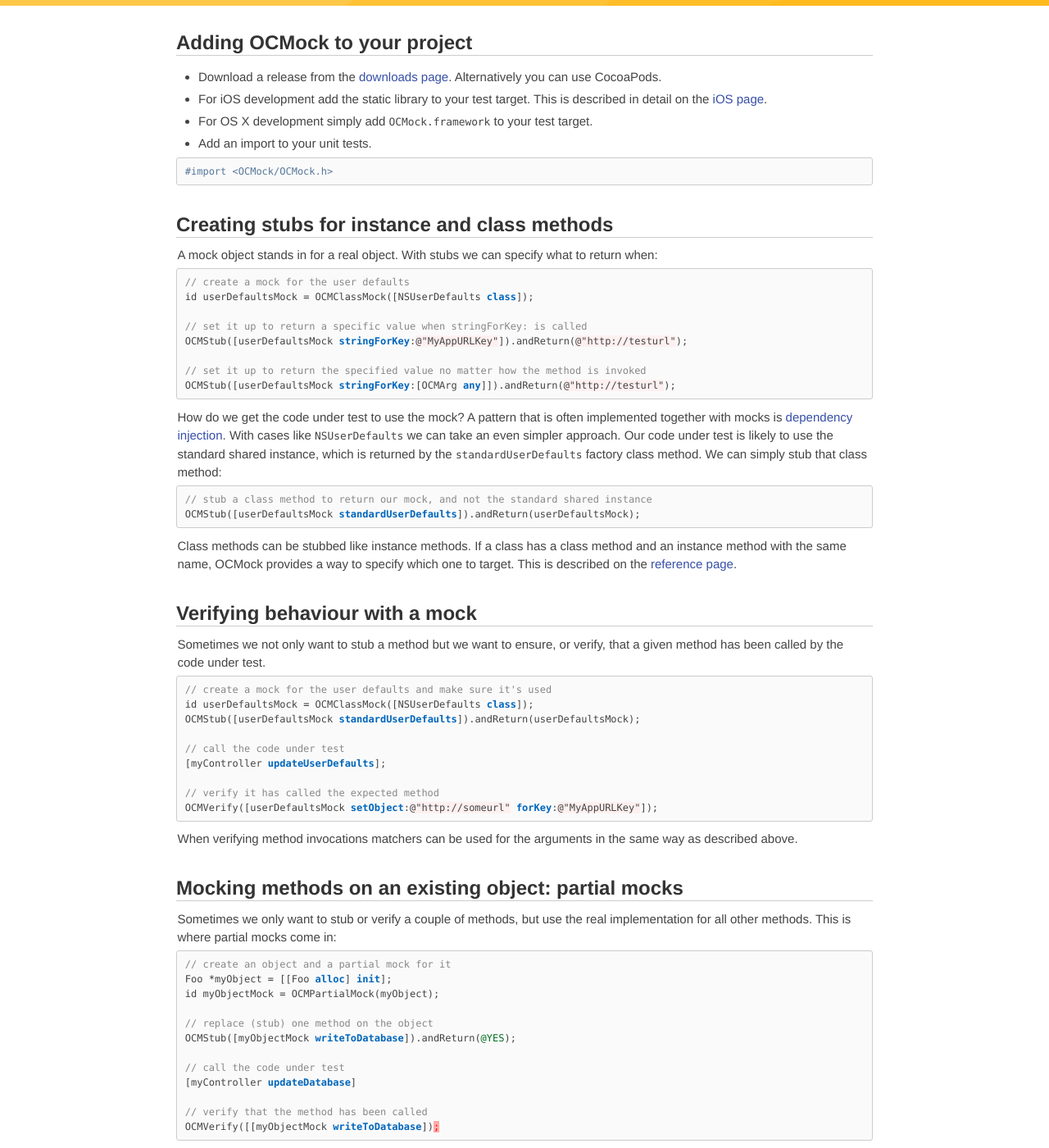
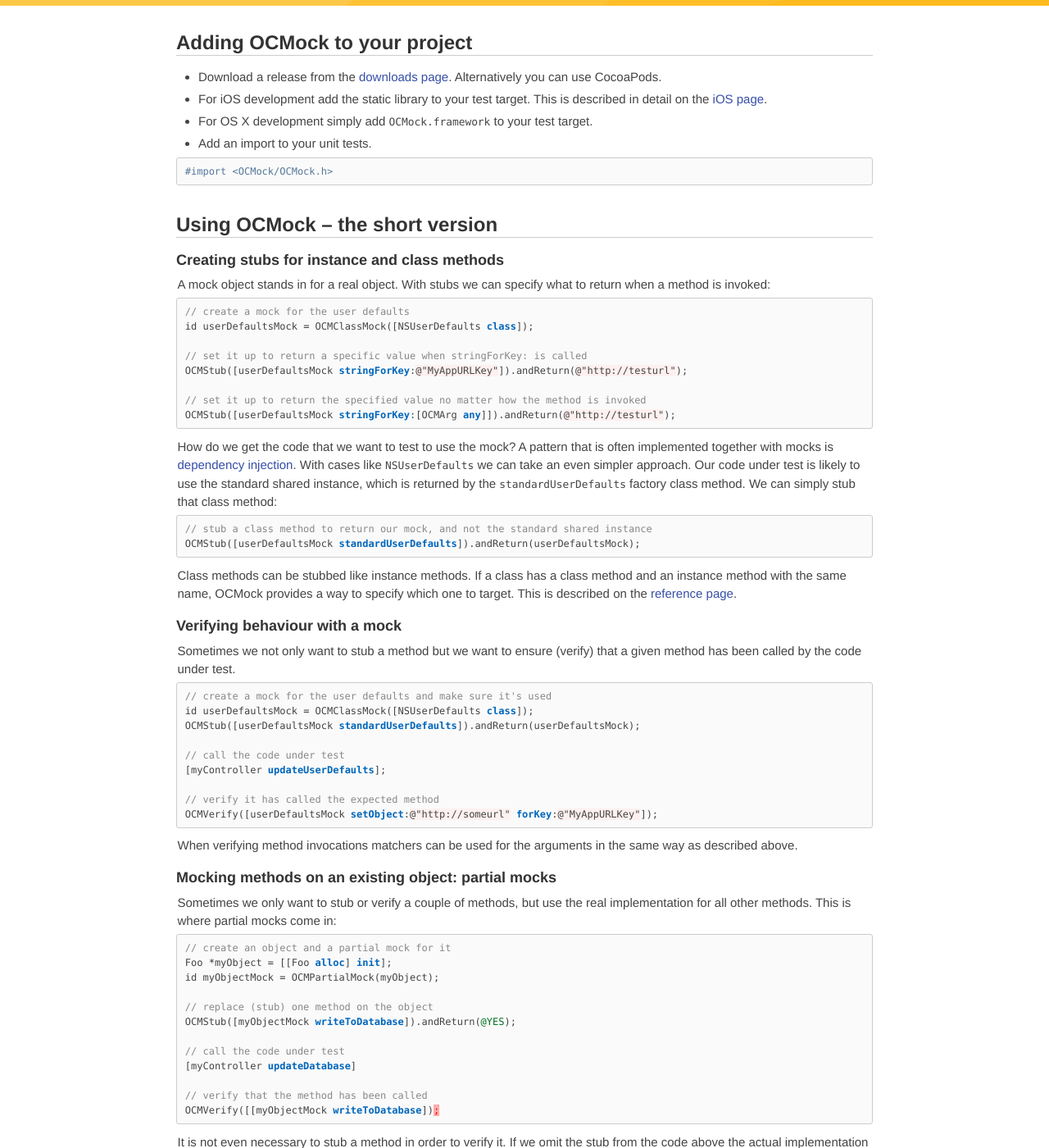
Before and after one commit to erikdoe/ocmock, a Jekyll site: the page built from index.html, in a window 1280 px wide and 1400 px high, scrolled down 609 px. Shown: the whole window at 82% size. Built offline with Jekyll 4.4.1, drawn with Linux system fonts in a browser that asks for light colours; comment, search, counter and statistics services are not loaded.

Commit message:
Clearer structure for text.

```diff
--- a/index.html
+++ b/index.html
@@ -45,9 +45,11 @@ title: Front Page
 {% endhighlight objc %}
 
 
-<h2>Creating stubs for instance and class methods</h2>
+<h2>Using OCMock &ndash; the short version</h2>
 
-<p>A mock object stands in for a real object. With stubs we can specify what to return when:
+<h3>Creating stubs for instance and class methods</h3>
+
+<p>A mock object stands in for a real object. With stubs we can specify what to return when a method is invoked:
 
 {% highlight objc %}
 // create a mock for the user defaults
@@ -60,7 +62,7 @@ OCMStub([userDefaultsMock stringForKey:@"MyAppURLKey"]).andReturn(@"http://testu
 OCMStub([userDefaultsMock stringForKey:[OCMArg any]]).andReturn(@"http://testurl");
 {% endhighlight objc %}
 
-<p>How do we get the code under test to use the mock? A pattern that is often implemented together with mocks is <a href="http://en.wikipedia.org/wiki/Dependency_injection">dependency injection</a>. With cases like <code>NSUserDefaults</code> we can take an even simpler approach. Our code under test is likely to use the standard shared instance, which is returned by the <code>standardUserDefaults</code> factory class method. We can simply stub that class method:
+<p>How do we get the code that we want to test to use the mock? A pattern that is often implemented together with mocks is <a href="http://en.wikipedia.org/wiki/Dependency_injection">dependency injection</a>. With cases like <code>NSUserDefaults</code> we can take an even simpler approach. Our code under test is likely to use the standard shared instance, which is returned by the <code>standardUserDefaults</code> factory class method. We can simply stub that class method:
 
 {% highlight objc %}
 // stub a class method to return our mock, and not the standard shared instance
@@ -70,9 +72,9 @@ OCMStub([userDefaultsMock standardUserDefaults]).andReturn(userDefaultsMock);
 <p>Class methods can be stubbed like instance methods. If a class has a class method and an instance method with the same name, OCMock provides a way to specify which one to target. This is described on the <a href="{{ site.baseurl }}/reference#mocking-class-methods">reference page</a>.
 
 
-<h2>Verifying behaviour with a mock</h2>
+<h3>Verifying behaviour with a mock</h3>
 
-<p>Sometimes we not only want to stub a method but we want to ensure, or verify, that a given method has been called by the code under test.
+<p>Sometimes we not only want to stub a method but we want to ensure (verify) that a given method has been called by the code under test.
 
 {% highlight objc %}
 // create a mock for the user defaults and make sure it's used
@@ -89,7 +91,7 @@ OCMVerify([userDefaultsMock setObject:@"http://someurl" forKey:@"MyAppURLKey"]);
 <p>When verifying method invocations matchers can be used for the arguments in the same way as described above.
 
 
-<h2>Mocking methods on an existing object: partial mocks</h2>
+<h3>Mocking methods on an existing object: partial mocks</h3>
 
 <p>Sometimes we only want to stub or verify a couple of methods, but use the real implementation for all other methods. This is where partial mocks come in:
 
```
